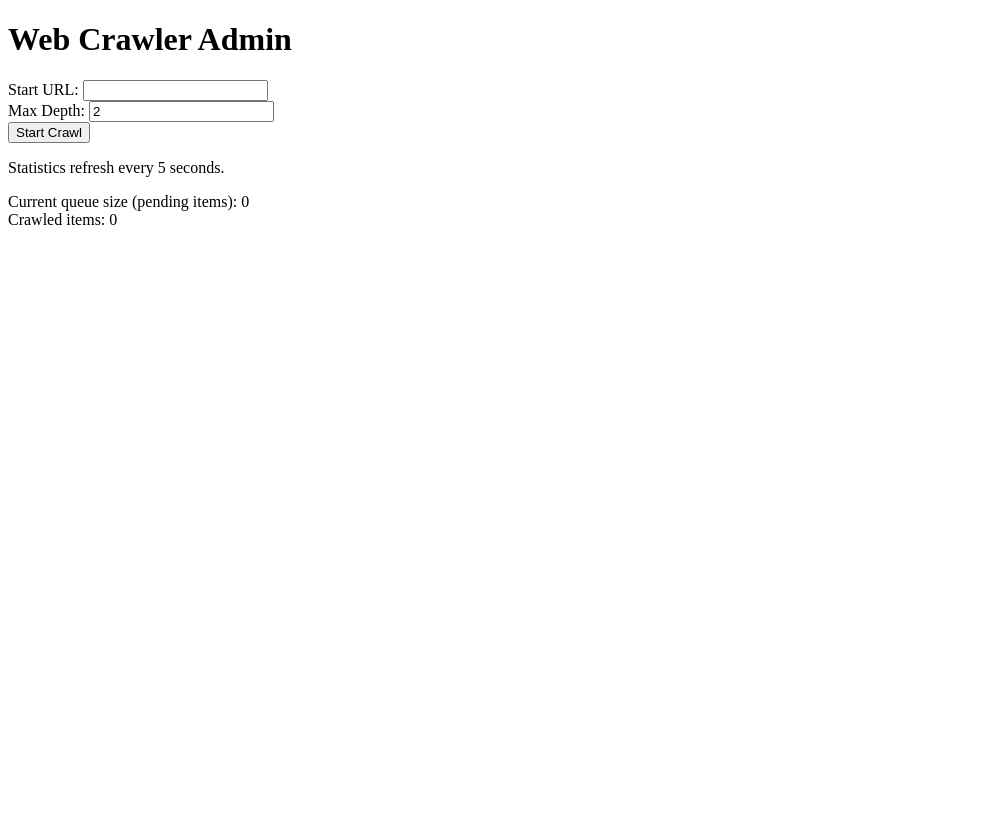
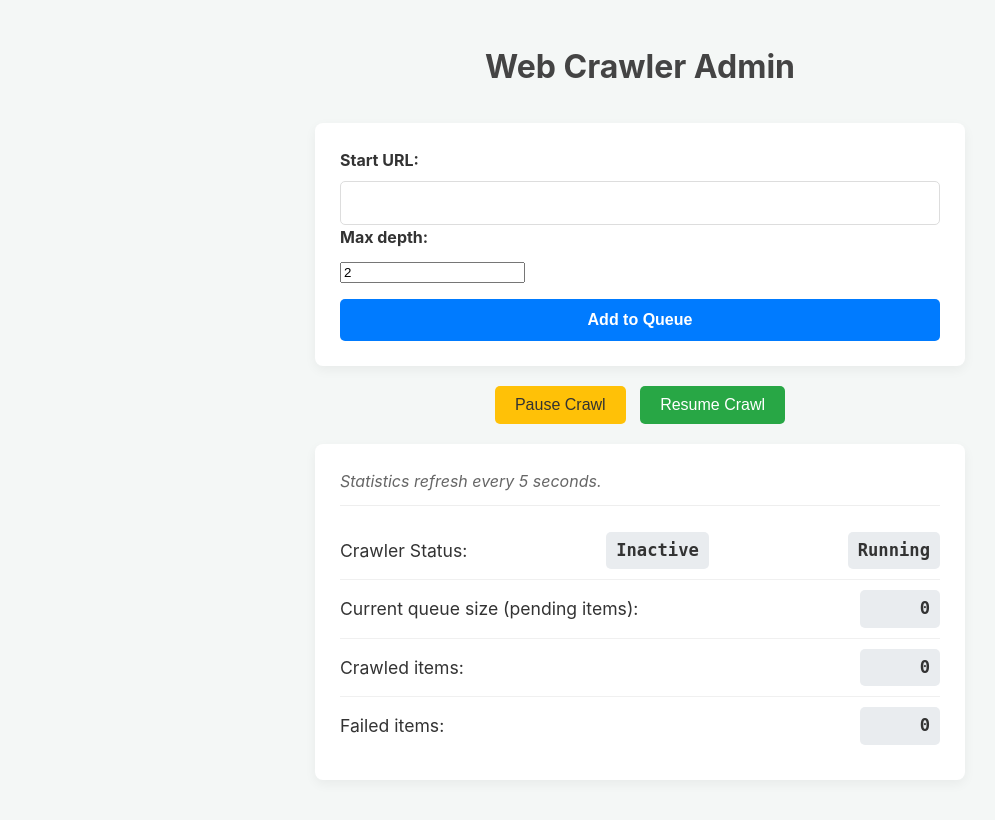
Before and after one commit to R3TR0R0C4/SerpentSearch_v3, a Flask app: page /admin in a window 1280 px wide. Shown: the whole page, without its empty margins (0-995 px from the left). Before the commit the page ends 225 px from the top, so only its background shows below. Run offline with Flask 3, Linux system fonts and the light colour scheme; data that the repository does not hold is empty.

Commit message:
Refactor database table naming and enhance crawling functionality with pause/resume features; update admin interface and statistics display.

```diff
--- a/app.py
+++ b/app.py
@@ -1,16 +1,32 @@
-# app.py - Flask web app for the crawler
+import threading
 
 from flask import Flask, request, render_template, redirect, url_for, jsonify
-import threading
+
+import control
+import models
 from crawler import crawl
-import config  # For defaults
-import models  # For DB operations
+
+models.create_database()
+models.create_table()
+
 
 app = Flask(__name__)
 
-# Database setup, will only run if the database and/or table don't exist
-models.create_database()
-models.create_table()
+def run_crawl():
+    with control.lock:
+        control.is_running = True
+
+    print("Crawl thread started...")
+    try:
+        crawl()
+    except Exception as e:
+        print(f"Error in crawl thread: {e}")
+    finally:
+        # Once the crawl loop finishes (no more pending items),
+        # set running to false
+        with control.lock:
+            control.is_running = False
+        print("Crawl thread finished.")
 
 @app.route('/')
 def index():
@@ -19,36 +35,66 @@ def index():
 # Route for admin home page
 @app.route('/admin', methods=['GET'])
 def home():
-    return render_template('admin.html', default_depth=config.MAX_DEPTH_DEFAULT, message=None)
+    return render_template('admin.html', message=None)
 
-# Route to handle crawl request
-@app.route('/admin/crawl', methods=['POST'])
-def start_crawl():
+# Route to add to queue
+@app.route('/admin/add_to_queue', methods=['POST'])
+def add_to_queue():
     start_url = request.form.get('start_url')
-    max_depth = int(request.form.get('max_depth', config.MAX_DEPTH_DEFAULT))
+    try:
+        max_depth = int(request.form.get('max_depth', 0))
+    except ValueError:
+        return render_template('admin.html', message="Max Depth must be an integer.")
 
     if not start_url:
-        return render_template('admin.html', default_depth=config.MAX_DEPTH_DEFAULT, message="Please provide a start URL.")
+        return render_template('admin.html', message="Please provide a start URL.")
+
+    # A safety check for a reasonable depth
+    if max_depth <= 0:
+        return render_template('admin.html', message="Max Depth must be 1 or greater.")
 
     try:
-        # Clear the table before starting a new crawl
-        models.clear_table()
+        models.insert_pending(start_url, None, 0, max_depth)
 
-        # Run the crawl in a background thread
-        thread = threading.Thread(target=crawl, args=(start_url, max_depth))
-        thread.start()
-        message = f"Crawl started in background for {start_url} with depth {max_depth}. Monitor statistics below."
+        with control.lock:
+            if not control.is_running:
+                control.is_running = True
+                control.crawl_thread = threading.Thread(target=run_crawl)
+                control.crawl_thread.start()
+        message = f"Added {start_url} to queue with Max Depth {max_depth}. If paused, use Resume to continue."
     except Exception as e:
-        message = f"Error starting crawl: {str(e)}"
+        message = f"Error adding to queue: {str(e)}"
+    return render_template('admin.html', message=message)
 
-    return render_template('admin.html', default_depth=config.MAX_DEPTH_DEFAULT, message=message)
+# Route to pause crawling
+@app.route('/admin/pause', methods=['POST'])
+def pause_crawl():
+    with control.lock:
+        control.is_paused = True
+    return jsonify({'status': 'paused'})
 
-# Route for statistics (JSON)
+# Route to resume crawling
+@app.route('/admin/resume', methods=['POST'])
+def resume_crawl():
+    with control.lock:
+        control.is_paused = False
+        if not control.is_running and models.get_pending_count() > 0:
+            control.crawl_thread = threading.Thread(target=run_crawl)
+            control.crawl_thread.start()
+    return jsonify({'status': 'resumed'})
+
+# Route for statistics and status (JSON)
 @app.route('/admin/stats', methods=['GET'])
 def get_stats():
-    pending = models.get_pending_count()
-    crawled = models.get_crawled_count()
-    return jsonify({'pending': pending, 'crawled': crawled})
+    with control.lock:
+        status = {
+            'pending': models.get_pending_count(),
+            'crawled': models.get_crawled_count(),
+            'failed': models.get_failed_count() if hasattr(models, 'get_failed_count') else 0,
+            'is_running': control.is_running,
+            'is_paused': control.is_paused
+        }
+    return jsonify(status)
 
 if __name__ == '__main__':
     app.run(debug=True)
--- /dev/null
+++ b/control.py
@@ -0,0 +1,6 @@
+from threading import Lock
+
+crawl_thread = None
+is_paused = False
+is_running = False
+lock = Lock()
--- /dev/null
+++ b/static/css/admin.css
@@ -0,0 +1,150 @@
+/* static/css/admin.css */
+
+body {
+    font-family: -apple-system, BlinkMacSystemFont, "Segoe UI", Roboto, Helvetica, Arial, sans-serif;
+    background-color: #f4f7f6;
+    color: #333;
+    line-height: 1.6;
+    margin: 0;
+    padding: 20px;
+}
+
+h1 {
+    text-align: center;
+    color: #444;
+    margin-bottom: 30px;
+}
+
+/* --- Form Card --- */
+form {
+    max-width: 600px;
+    margin: 20px auto;
+    padding: 25px;
+    background: #ffffff;
+    border-radius: 8px;
+    box-shadow: 0 4px 12px rgba(0, 0, 0, 0.05);
+}
+
+form label {
+    display: block;
+    font-weight: bold;
+    margin-bottom: 8px;
+}
+
+form input[type="text"] {
+    width: 100%;
+    padding: 12px;
+    border: 1px solid #ddd;
+    border-radius: 5px;
+    box-sizing: border-box; /* Ensures padding doesn't break width */
+    font-size: 16px;
+}
+
+form input[type="submit"] {
+    width: 100%;
+    margin-top: 15px; /* Replaces the need for <br> */
+    background-color: #007bff;
+    color: white;
+    font-weight: bold;
+    font-size: 16px;
+    padding: 12px 20px;
+    border: none;
+    border-radius: 5px;
+    cursor: pointer;
+    transition: background-color 0.2s ease;
+}
+
+form input[type="submit"]:hover {
+    background-color: #0056b3;
+}
+
+/* --- Flash Message (e.g., "Added to queue") --- */
+/* You'll need to add class="message" to your <p> tag */
+.message {
+    max-width: 600px;
+    margin: 20px auto;
+    padding: 15px;
+    border-radius: 5px;
+    background-color: #d4edda;
+    border: 1px solid #c3e6cb;
+    color: #155724;
+    font-weight: bold;
+}
+
+/* --- Button Controls --- */
+/* You'll need to wrap your buttons in a div */
+.button-controls {
+    max-width: 600px;
+    margin: 20px auto;
+    text-align: center;
+}
+
+.button-controls button {
+    font-size: 16px;
+    padding: 10px 20px;
+    border: none;
+    border-radius: 5px;
+    cursor: pointer;
+    margin: 0 5px;
+    font-weight: 500;
+    transition: background-color 0.2s ease;
+}
+
+#pause-btn {
+    background-color: #ffc107;
+    color: #333;
+}
+#pause-btn:hover {
+    background-color: #e0a800;
+}
+
+#resume-btn {
+    background-color: #28a745;
+    color: white;
+}
+#resume-btn:hover {
+    background-color: #218838;
+}
+
+/* --- Statistics Card --- */
+/* You'll need to wrap your stats in a div */
+.stats-box {
+    max-width: 600px;
+    margin: 20px auto;
+    padding: 25px;
+    background: #ffffff;
+    border-radius: 8px;
+    box-shadow: 0 4px 12px rgba(0, 0, 0, 0.05);
+}
+
+.stats-box p {
+    font-style: italic;
+    color: #666;
+    margin-top: 0;
+    padding-bottom: 10px;
+    border-bottom: 1px solid #eee;
+}
+
+.stats-box div {
+    font-size: 1.1em;
+    padding: 10px 0;
+    display: flex;
+    justify-content: space-between;
+    align-items: center;
+    border-bottom: 1px solid #f0f0f0;
+}
+
+.stats-box div:last-of-type {
+    border-bottom: none; /* Remove border from last item */
+}
+
+.stats-box span {
+    font-weight: bold;
+    background-color: #e9ecef;
+    padding: 5px 10px;
+    border-radius: 5px;
+    min-width: 60px;
+    text-align: right;
+    font-family: monospace;
+    font-size: 1.2em;
+}
--- a/static/js/app.js
+++ b/static/js/app.js
@@ -1,11 +1,61 @@
 function updateStats() {
-    fetch('/admin/stats')
-        .then(response => response.json())
-        .then(data => {
-            document.getElementById('queue-size').innerText = data.pending;
-            document.getElementById('crawled-items').innerText = data.crawled;
-        })
-        .catch(error => console.error('Error fetching stats:', error));
+  fetch("/admin/stats")
+    .then((response) => response.json())
+    .then((data) => {
+      // Update counts
+      document.getElementById("queue-size").innerText = data.pending;
+      document.getElementById("crawled-items").innerText = data.crawled;
+      document.getElementById("failed-items").innerText = data.failed;
+
+      // Determine and display the main running status
+      let statusText;
+      if (data.is_running) {
+        statusText = "Processing";
+      } else if (data.pending > 0) {
+        statusText = "Idle";
+      } else {
+        statusText = "Inactive";
+      }
+      document.getElementById("crawler-status").innerText = statusText;
+
+      // Determine and display the pause status
+      let pauseText = data.is_paused ? "PAUSED" : "Running";
+      document.getElementById("pause-status").innerText = pauseText;
+
+      // Button Logic (Keep the existing logic)
+      // Resume enabled if paused or (pending > 0 and not running)
+      document.getElementById("resume-btn").disabled = !(
+        data.is_paused ||
+        (data.pending > 0 && !data.is_running)
+      );
+
+      // Pause enabled if running and not paused
+      document.getElementById("pause-btn").disabled = !(
+        data.is_running && !data.is_paused
+      );
+    })
+    .catch((error) => console.error("Error fetching stats:", error));
+}
+
+function pauseCrawl() {
+  const btn = document.getElementById("pause-btn");
+  btn.disabled = true;
+  fetch("/admin/pause", { method: "POST" })
+    .then((response) => {
+      if (!response.ok) throw new Error("Pause request failed");
+      return response;
+    })
+    .then(() => updateStats())
+    .catch((error) => {
+      console.error("Error pausing:", error);
+      btn.disabled = false; // Re-enable on error
+    });
+}
+
+function resumeCrawl() {
+  fetch("/admin/resume", { method: "POST" })
+    .then(() => updateStats())
+    .catch((error) => console.error("Error resuming:", error));
 }
 
 window.onload = updateStats;
--- a/templates/admin.html
+++ b/templates/admin.html
@@ -1,25 +1,46 @@
 <!doctype html>
 <html>
+
 <head>
     <title>Crawler Admin</title>
+    <link rel="stylesheet" href="{{ url_for('static', filename='css/admin.css') }}">
     <script src="{{ url_for('static', filename='js/app.js') }}"></script>
 </head>
+
 <body>
     <h1>Web Crawler Admin</h1>
-    <form method="POST" action="{{ url_for('start_crawl') }}">
+
+    <form method="POST" action="{{ url_for('add_to_queue') }}">
         <label for="start_url">Start URL:</label>
         <input type="text" id="start_url" name="start_url" required>
-        <br>
-        <label for="max_depth">Max Depth:</label>
-        <input type="number" id="max_depth" name="max_depth" value="{{ default_depth }}" required>
-        <br>
-        <input type="submit" value="Start Crawl">
+
+        <label for="max_depth">Max depth:</label>
+        <input type="number" id="max_depth" name="max_depth" value="2" min="1" required>
+
+        <input type="submit" value="Add to Queue">
     </form>
+
     {% if message %}
-        <p>{{ message }}</p>
+    <p class="message">{{ message }}</p>
     {% endif %}
-    <p>Statistics refresh every 5 seconds.</p>
-    <div>Current queue size (pending items): <span id="queue-size">Loading...</span></div>
-    <div>Crawled items: <span id="crawled-items">Loading...</span></div>
+
+    <div class="button-controls">
+        <button id="pause-btn" onclick="pauseCrawl()">Pause Crawl</button>
+        <button id="resume-btn" onclick="resumeCrawl()">Resume Crawl</button>
+    </div>
+
+    <div class="stats-box">
+        <p>Statistics refresh every 5 seconds.</p>
+
+        <div id="crawler-status-container">
+            Crawler Status: <span id="crawler-status">Loading...</span>
+            <span id="pause-status">...</span>
+        </div>
+
+        <div>Current queue size (pending items): <span id="queue-size">Loading...</span></div>
+        <div>Crawled items: <span id="crawled-items">Loading...</span></div>
+        <div>Failed items: <span id="failed-items">Loading...</span></div>
+    </div>
 </body>
+
 </html>
```
Also changed, not shown: config.py (+6 -5 lines), crawler.py (+46 -11 lines), models.py (+47 -15 lines), README.md.
